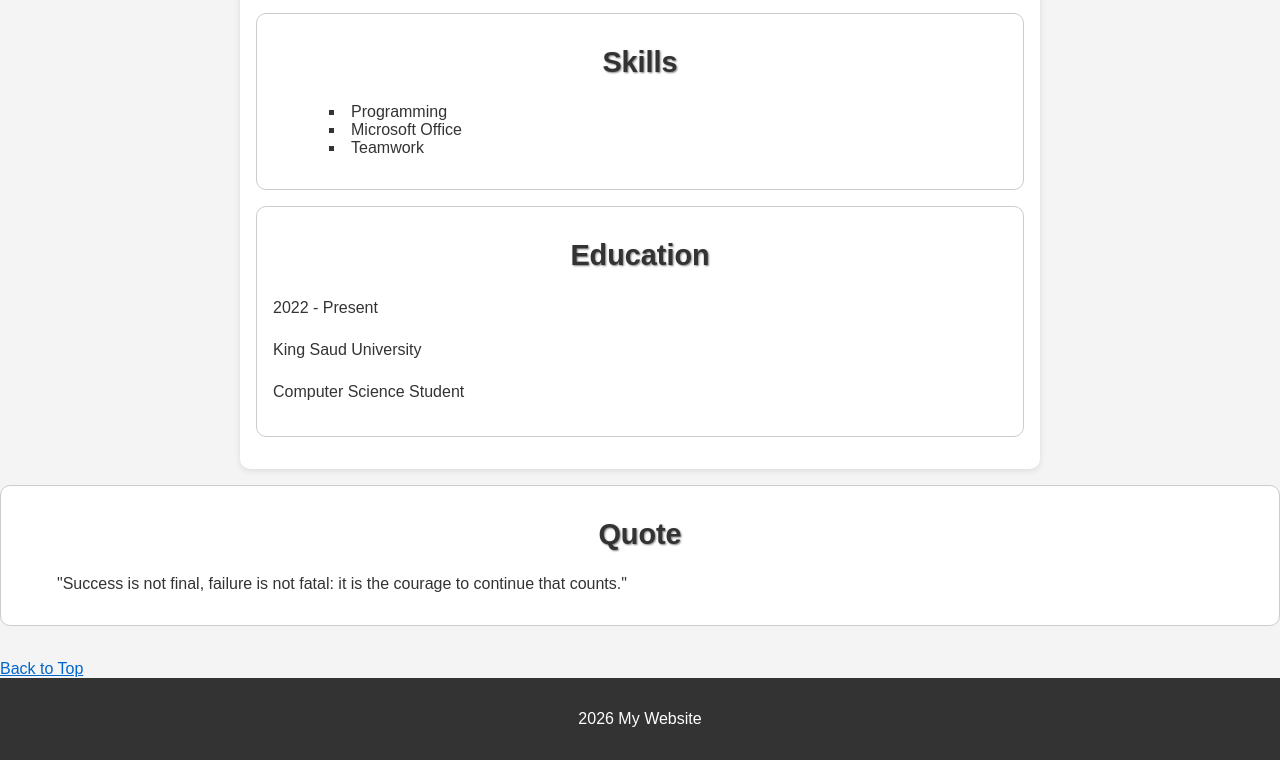
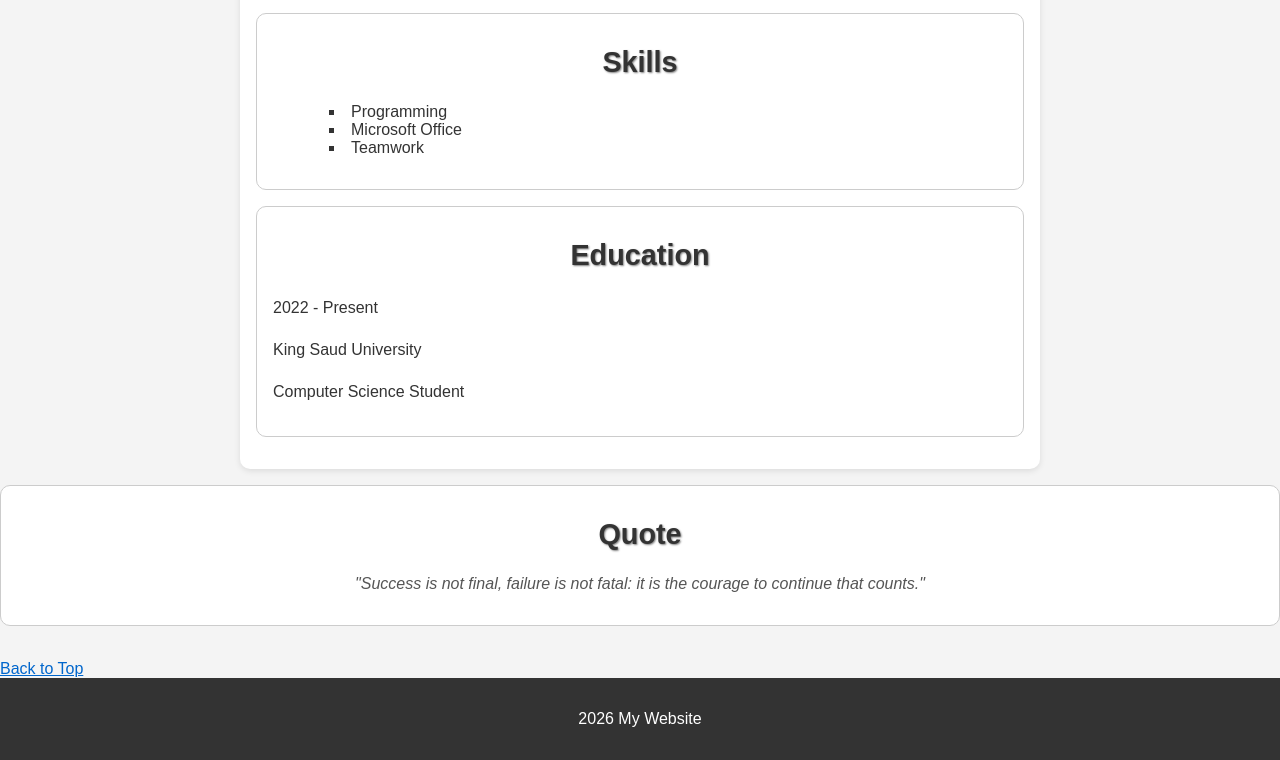
Before and after one commit to Dena1555/hw3, a plain HTML site: page cv.html in a window 1280 px wide. Shown: the part 751-1511 px from the top of the page. Drawn offline with Linux system fonts and the light colour scheme.

Commit message:
Add files via upload

```diff
--- a/styles.css
+++ b/styles.css
@@ -47,7 +47,7 @@ h2 {
 }
 
 
-/* ===== Container (NEW - للاندكس) ===== */
+/* ===== Container ===== */
 .container {
     background-color: white;
     margin: 3vh auto;
@@ -162,3 +162,8 @@ footer {
     background-color: #333;
     color: white;
 }
+blockquote {
+    text-align: center;
+    font-style: italic;
+    color: #555;
+}
```
